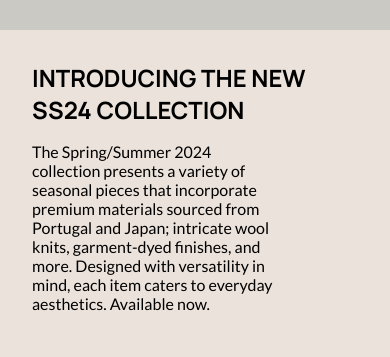
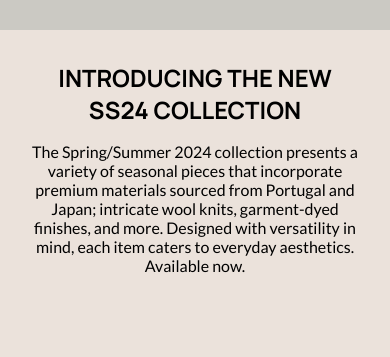
Before and after one commit to dylewskii/shopping-cart, a React (Vite) app: page / in a window 390 px wide. Shown: the part 187-544 px from the top of the page. Built offline with nearby package versions, Linux system fonts and the light colour scheme.

Commit message:
remove padding & align text to center

```diff
--- a/src/components/hero/Hero.module.css
+++ b/src/components/hero/Hero.module.css
@@ -30,3 +30,13 @@ article {
   font-family: "regular";
   padding-right: 5rem;
 }
+
+@media (max-width: 500px) {
+  .contentWrapper h2 {
+    text-align: center;
+  }
+  .contentWrapper p {
+    padding-right: 0;
+    text-align: center;
+  }
+}
```
